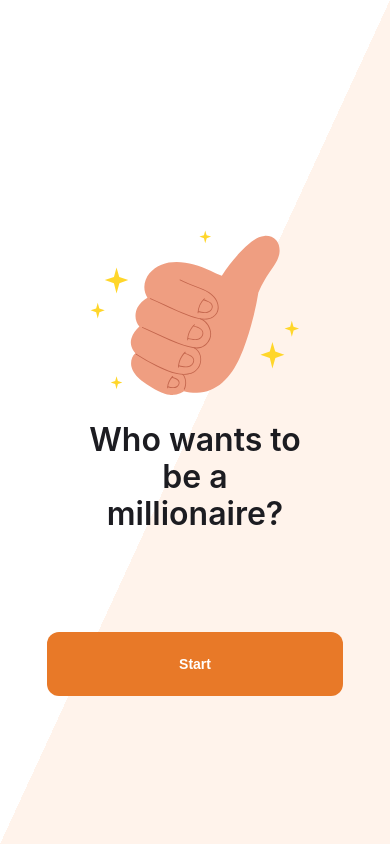
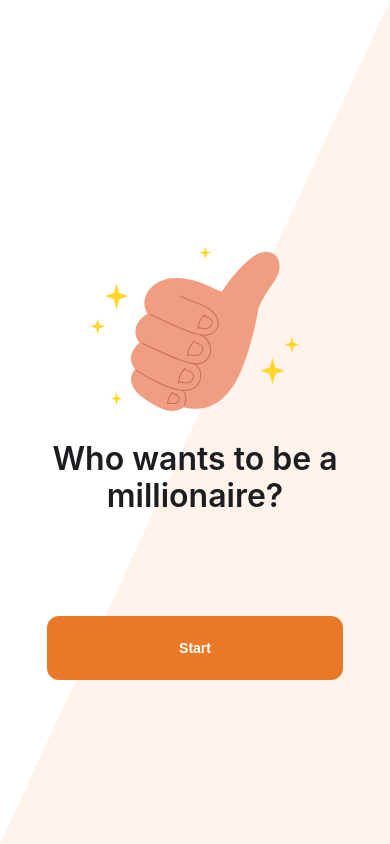
Before and after one commit to StanislavFedyna/headway-millionaire-app, a Next.js app: page / in a window 390 px wide. Built offline with nearby package versions, Linux system fonts and the light colour scheme.

Commit message:
feat: accessibility improvements

```diff
--- a/package.json
+++ b/package.json
@@ -9,7 +9,8 @@
     "start": "next start",
     "lint": "next lint",
     "test": "vitest run",
-    "test-watch": "vitest",
+    "test:watch": "vitest",
+    "test:coverage": "vitest run --coverage",
     "prepare": "husky",
     "storybook": "storybook dev -p 6006",
     "build-storybook": "storybook build"
--- a/src/app/game-over/page.module.css
+++ b/src/app/game-over/page.module.css
@@ -1,35 +1,3 @@
-.container {
-  width: 100%;
-  min-height: 100vh;
-  display: flex;
-  align-items: center;
-  justify-content: center;
-  padding: 2.4rem;
-  background-color: white;
-}
-
-.content {
-  display: flex;
-  align-items: center;
-  justify-content: center;
-  gap: 3.2rem;
-  padding: 0 8.0rem;
-}
-
-.icon {
-  width: 100%;
-  height: auto;
-  max-width: 624px;
-  flex-shrink: 0;
-}
-
-.bodyContent {
-  display: flex;
-  flex-direction: column;
-  align-items: flex-start;
-  width: 75%;
-}
-
 .totalScore {
   margin-bottom: 0.8rem;
   color: var(--color-black-50);
@@ -37,30 +5,6 @@
 
 .score {
   margin-bottom: 6.4rem;
+  word-break: break-word;
+  hyphens: auto;
 }
-
-@media (max-width: 1024px) {
-  .icon {
-    max-width: 400px;
-  }
-}
-
-@media (max-width: 768px) {
-  .content {
-    flex-direction: column;
-    gap: 2.4rem;
-    padding: 8.0rem 1.6rem 0;
-  }
-
-  .icon {
-    max-width: 288px;
-  }
-
-  .bodyContent {
-    align-items: center;
-  }
-
-  .score {
-    margin-bottom: 102px;
-  }
-}
--- a/src/app/page.module.css
+++ b/src/app/page.module.css
@@ -1,70 +1,15 @@
-.container {
-  width: 100%;
-  min-height: 100vh;
-  display: flex;
-  align-items: center;
-  justify-content: center;
-  padding: 2.4rem;
-  background: linear-gradient(
-    to right bottom,
-    var(--color-white-100) 50%,
-    var(--color-orange-5) 50%
-  );
-}
-
-.content {
-  display: flex;
-  align-items: center;
-  justify-content: center;
-  gap: 3.2rem;
-  padding: 0 8.0rem;
-}
-
-.icon {
-  width: 100%;
-  height: auto;
-  max-width: 624px;
-  flex-shrink: 0;
-}
-
-.bodyContent {
-  display: flex;
-  flex-direction: column;
-  align-items: flex-start;
-  width: 75%;
-  gap: 6.4rem;
+.title {
+  margin-bottom: 6.4rem;
 }
 
 .linkButton {
   display: block;
 }
 
-@media (max-width: 1024px) {
-  .icon {
-    max-width: 400px;
-  }
-}
-
 @media (max-width: 768px) {
-  .content {
-    flex-direction: column;
-    gap: 2.4rem;
-    padding: 8.0rem 1.6rem 0;
-    align-items: center;
-    justify-content: center;
-  }
-
-  .bodyContent {
-    align-items: center;
-    gap: 10.02rem;
-  }
-
-  .icon {
-    max-width: 288px;
-  }
-
   .title {
     text-align: center;
     line-height: 37px;
+    margin-bottom: 10.2rem;
   }
 }
--- a/src/app/page.tsx
+++ b/src/app/page.tsx
@@ -1,32 +1,20 @@
-import { useId } from 'react';
 import Link from 'next/link';
 
-import { AnimationContainer, Button, Typography } from '@/components';
+import { Button, Typography, PageWrapper } from '@/components';
 import { PAGE_URLS } from '@/constants';
 import ThumpUpIcon from '@/assets/svgs/thumb-up.svg';
 import styles from './page.module.css';
 
 const Start = () => {
-  const id = useId();
-
   return (
-    <div className={styles.container}>
-      <AnimationContainer uniqueKey={id}>
-        <div className={styles.content}>
-          <ThumpUpIcon className={styles.icon} />
-
-          <div className={styles.bodyContent}>
+    <PageWrapper icon={<ThumpUpIcon />} variant="start">
       <Typography variant="h1" className={styles.title}>
         Who wants to be a millionaire?
       </Typography>
-
       <Link href={PAGE_URLS.GAME} className={styles.linkButton}>
         <Button>Start</Button>
       </Link>
-          </div>
-        </div>
-      </AnimationContainer>
-    </div>
+    </PageWrapper>
   );
 };
 
--- /dev/null
+++ b/src/components/PageWrapper/PageWrapper.module.css
@@ -0,0 +1,72 @@
+.container {
+  width: 100%;
+  min-height: 100vh;
+  display: flex;
+  align-items: center;
+  justify-content: center;
+  padding: 2.4rem;
+}
+
+.start {
+  background: linear-gradient(to right bottom, var(--color-white-100) 50%, var(--color-orange-5) 50%);
+}
+
+.game-over {
+  background-color: var(--color-white-100);
+}
+
+.content {
+  display: flex;
+  align-items: center;
+  justify-content: center;
+  gap: 3.2rem;
+  padding: 0 8.0rem;
+  max-width: 1440px;
+  width: 100%;
+}
+
+.iconWrapper {
+  width: 100%;
+  height: auto;
+  max-width: 624px;
+  flex-shrink: 0;
+}
+
+.iconWrapper svg {
+  width: 100%;
+  height: auto;
+}
+
+.bodyContent {
+  display: flex;
+  flex-direction: column;
+  align-items: flex-start;
+  flex: 1;
+}
+
+@media (max-width: 1024px) {
+  .content {
+    padding: 0 4.0rem;
+  }
+
+  .iconWrapper {
+    max-width: 400px;
+  }
+}
+
+@media (max-width: 768px) {
+  .content {
+    flex-direction: column;
+    gap: 2.4rem;
+    padding: 8.0rem 1.6rem 0;
+  }
+
+  .iconWrapper {
+    max-width: 288px;
+  }
+
+  .bodyContent {
+    align-items: center;
+    text-align: center;
+  }
+}
--- /dev/null
+++ b/src/components/PageWrapper/PageWrapper.tsx
@@ -0,0 +1,30 @@
+import type { ReactNode } from 'react';
+import clsx from 'clsx';
+
+import { AnimationContainer } from '@/components';
+import styles from './PageWrapper.module.css';
+
+interface PageWrapperProps {
+  children: ReactNode;
+  icon: ReactNode;
+  variant?: 'start' | 'game-over';
+}
+
+export const PageWrapper = ({
+  children,
+  icon,
+  variant = 'start',
+}: PageWrapperProps) => {
+  const id = crypto.randomUUID();
+
+  return (
+    <div className={clsx(styles.container, styles[variant])}>
+      <AnimationContainer uniqueKey={id}>
+        <div className={styles.content}>
+          <div className={styles.iconWrapper}>{icon}</div>
+          <div className={styles.bodyContent}>{children}</div>
+        </div>
+      </AnimationContainer>
+    </div>
+  );
+};
--- a/src/components/index.ts
+++ b/src/components/index.ts
@@ -6,3 +6,4 @@ export { GameLoader } from './GameLoader/GameLoader';
 export { OptionButton } from './OptionButton/OptionButton';
 export { ErrorScreen } from './ErrorScreen/ErrorScreen';
 export { ErrorBoundary } from './ErrorBoundary/ErrorBoundary';
+export { PageWrapper } from './PageWrapper/PageWrapper';
```
Also changed, not shown: src/app/game-over/page.tsx (+5 -14 lines), 1 other file (tests, documents, lock files or other folders). Lines whose indentation alone changed are shown as unchanged.
